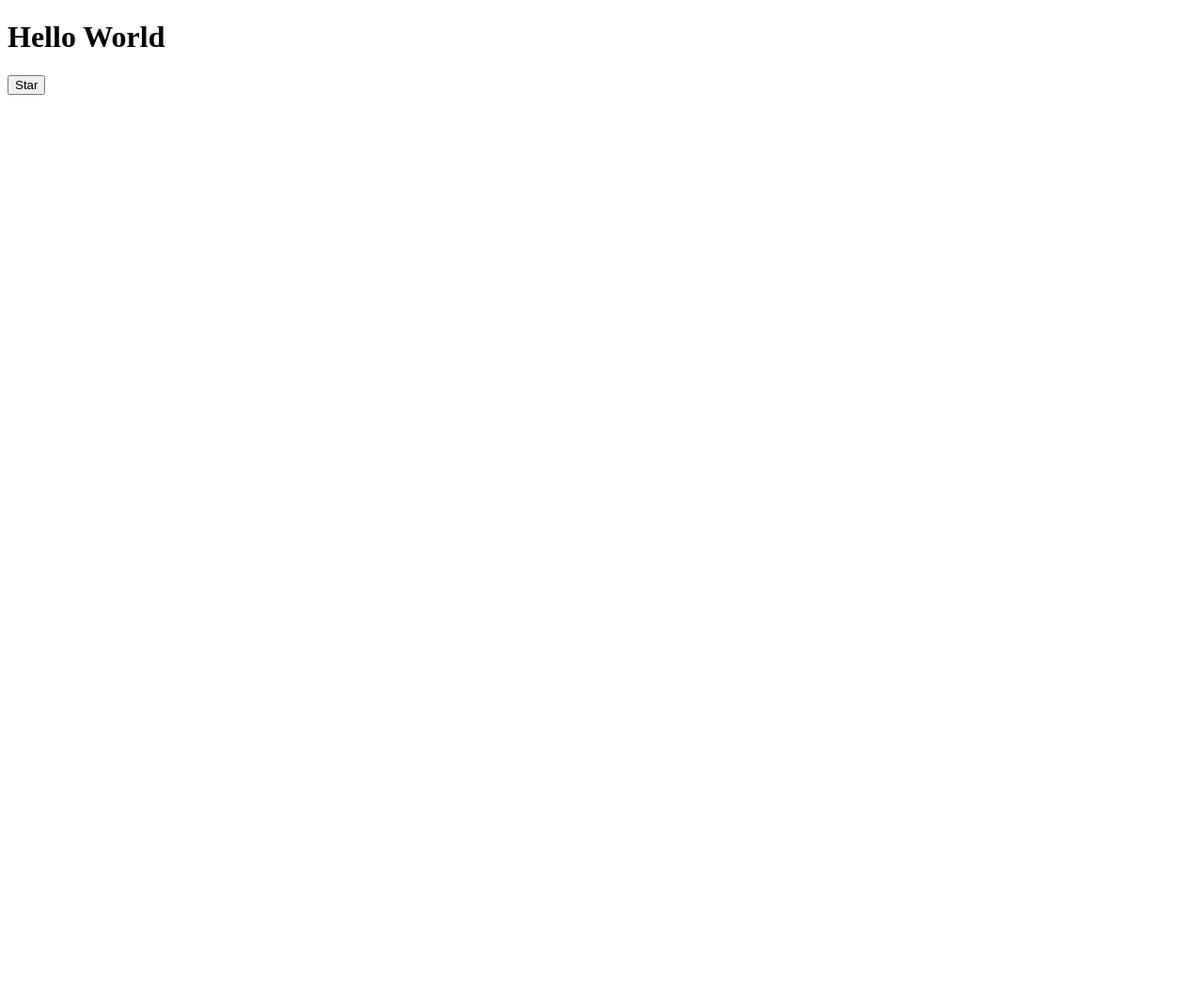
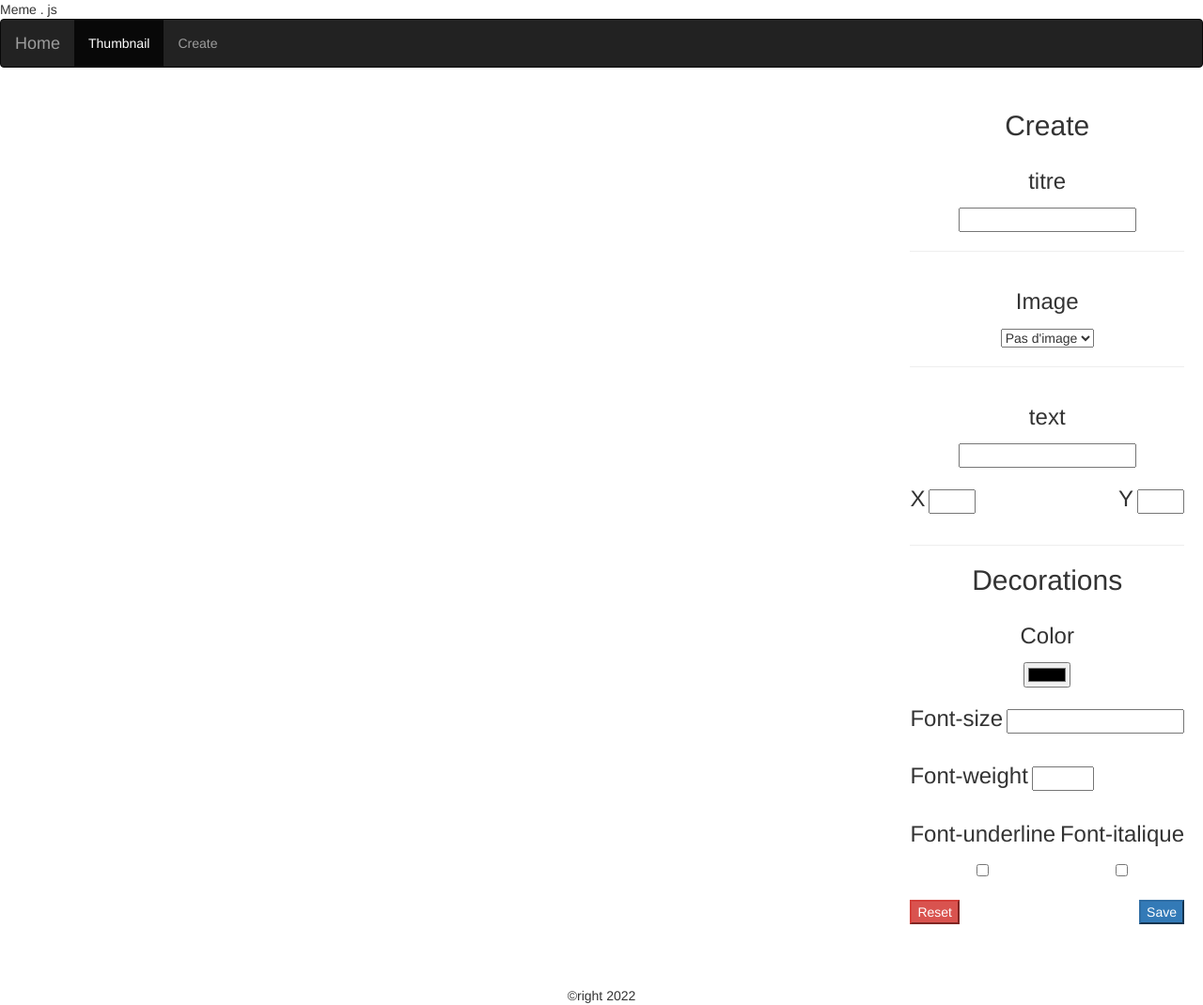
Before and after one commit to fabienheeds/2022-11-15-JPG, a website: page index.html in a window 1280 px wide. Shown: the whole page at 94% size. Before the commit the page ends 800 px from the top, so only its background shows below. Drawn offline with nearby package versions, Linux system fonts and the light colour scheme.

Commit message:
update_img

```diff
--- a/index.html
+++ b/index.html
@@ -1,15 +1,124 @@
 <!DOCTYPE html>
 <html lang="fr">
+
 <head>
     <meta charset="UTF-8">
     <meta http-equiv="X-UA-Compatible" content="IE=edge">
     <meta name="viewport" content="width=device-width, initial-scale=1.0">
     <title>Formation JPG</title>
+
+    <!-- Latest compiled and minified CSS & JS -->
+    <link rel="stylesheet" media="screen" href="node_modules/bootstrap/dist/css/bootstrap.css">
+    <script src="//code.jquery.com/jquery.js"></script>
+    <script src="node_modules/bootstrap/dist/js/bootstrap.js"></script>
+
+    <link rel="stylesheet" href="/styles/style.css">
+
 </head>
+
 <body>
-    <h1>Hello World</h1>
-    <button type="button" class="btn btn-default btn-lg">
-        <span class="glyphicon glyphicon-star" aria-hidden="true"></span> Star
-    </button>
+    <header>Meme <span id="'header_dot'">.</span> <span id="'header_js'">js</span></header>
+    <nav>
+        <div class="navbar navbar-inverse">
+            <a class="navbar-brand" href="#">Home</a>
+            <ul class="nav navbar-nav">
+                <li class="active">
+                    <a href="#">Thumbnail</a>
+                </li>
+                <li>
+                    <a href="#">Create</a>
+                </li>
+            </ul>
+        </div>
+    </nav>
+    <div id="wrapper">
+        <div>
+            <svg width="100%" height="100%" viewBox="0 0 1000 1000" version="1.1" xmlns="http://www.w3.org/2000/svg"
+                xmlns:xlink="http://www.w3.org/1999/xlink">
+
+            </svg>
+        </div>
+        <div class="">
+            <form action="">
+                <h2>Create</h2>
+                <label for="meme_titre">
+                    <h3>titre</h3>
+                </label><br>
+                <input type="text" name="titre" id="meme_titre">
+                <hr>
+                <label for="meme_image">
+                    <h3>Image</h3>
+                </label><br>
+                <select name="image" id="meme_image">
+                    <option value="">Pas d'image</option>
+                    <option value=""></option>
+                    <option value=""></option>
+                </select>
+                <hr>
+                <label for="meme_text">
+                    <h3>text</h3>
+                </label><br>
+                <input type="text" name="text" id="meme_text">
+                <div class="flex-cols">
+                    <div>
+                        <label for="meme_x">
+                            <h3>X</h3>
+                        </label>
+                        <input type="number" name="x" id="meme_x" class="input-small-nud">
+                    </div>
+                    <div>
+                        <label for="meme_y">
+                            <h3>Y</h3>
+                        </label>
+                        <input type="number" name="y" id="meme_y" class="input-small-nud">
+                    </div>
+                </div>
+                <hr>
+                <h2>Decorations</h2>
+                <label for="meme_color">
+                    <h3>Color</h3>
+                </label><br>
+                <input type="color" name="y" id="meme_color"><br>
+                <div class="flex-cols">
+                    <div>
+                        <label for="meme_fontsize">
+                            <h3>Font-size</h3>
+                        </label>
+                        <input type="number" name="x" id="meme_fontsize" min="1">
+                    </div>
+                </div>
+                <div class="flex-cols">
+                    <div>
+                        <label for="meme_weight">
+                            <h3>Font-weight</h3>
+                        </label>
+                        <input type="number" name="x" id="meme_weight" min="100" max="900" step="100">
+                    </div>
+                </div>
+
+                <div class="flex-cols">
+                    <div>
+                        <label for="meme_underline">
+                            <h3>Font-underline</h3>
+                        </label><br>
+                        <input type="checkbox" name="x" id="meme_underline">
+                    </div>
+                    <div>
+                        <label for="meme_italic">
+                            <h3>Font-italique</h3>
+                        </label><br>
+                        <input type="checkbox" name="x" id="meme_italic">
+                    </div>
+                </div>
+                <br>
+                <div class="flex-cols">
+                    <button type="reset" class="btn-danger">Reset</button>
+                    <button type="submit" class="btn-primary">Save</button>
+                </div>
+            </form>
+        </div>
+    </div>
+    <footer>&copy;right 2022</footer>
 </body>
+
 </html>
--- /dev/null
+++ b/styles/style.css
@@ -0,0 +1,51 @@
+body{
+    display: flex;
+    flex-direction: column;
+    height:95vh;
+}
+header,footer{
+    flex:1;
+}
+#wrapper{
+    display:flex;
+    flex-direction: row;
+    flex-grow: 1;
+    padding:5px 20px;
+}
+#wrapper>*:nth-child(1){
+    display:flex;
+    flex-grow:1;
+}
+
+footer{
+    text-align: center;
+}
+
+.header_dot{
+
+}
+
+.header_js{
+
+}
+
+form{
+    text-align:center;
+}
+
+.flex-cols{
+    display:flex;
+    justify-content: space-between;
+    text-align:center;
+}
+
+.flex-cols>*{
+    text-align:center;
+}
+
+.input-small-nud{
+    width:50px;
+}
+.input-big-nud{
+    width:90px;
+}
```
Also changed, not shown: images/img_01.jpg (added), images/img_02.jpg (added), images/img_03.jpg (added).
